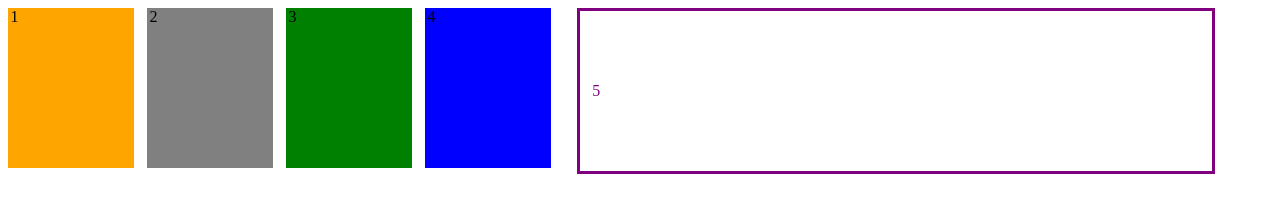
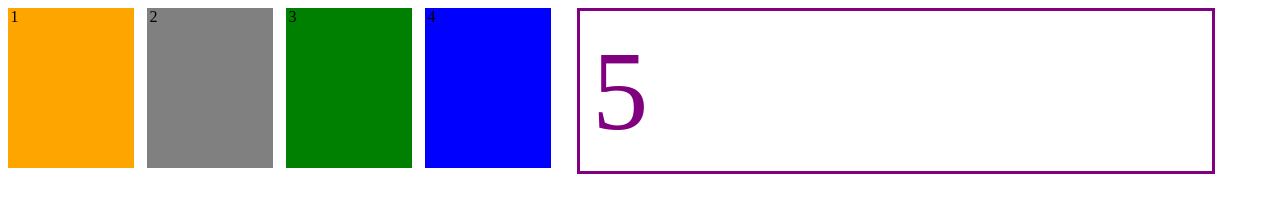
Before and after one commit to SebasTechMad/EjerciciosInterfacse, a plain HTML site: page responsive/mobileFirst.html in a window 1280 px wide. Drawn offline with Linux system fonts and the light colour scheme.

Commit message:
actualizacion ejercicio responsive

```diff
--- a/responsive/styles/estilos.css
+++ b/responsive/styles/estilos.css
@@ -253,6 +253,7 @@
         justify-content: start;
         align-items: center;
         color: purple;
+        font-size: 14vh;
 
         border: solid purple 3px;
     }
```
